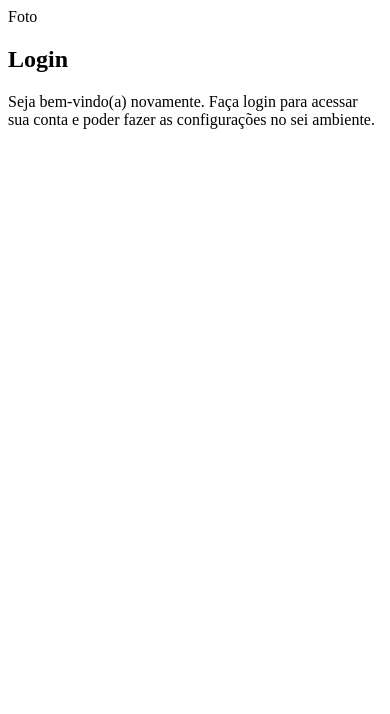
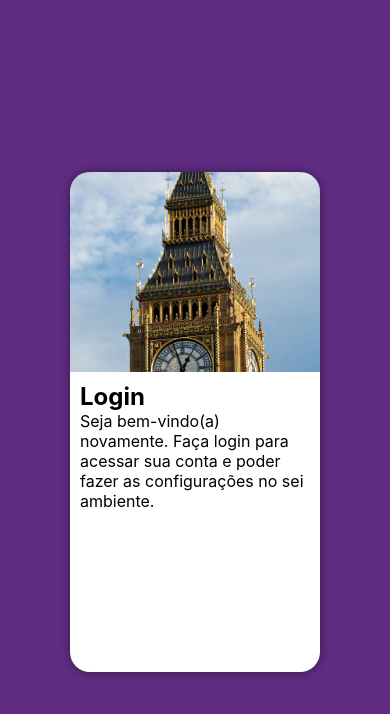
Before and after one commit to gabrielnicolinodev/projeto-login, a plain HTML site: page index.html in a window 390 px wide. Drawn offline with Linux system fonts and the light colour scheme.

Commit message:
criando o mobile first

```diff
--- a/estilos/style.css
+++ b/estilos/style.css
@@ -6,3 +6,50 @@ Verde: #49a09d
 Lilás: #5f2c82
 
 */
+
+*{
+    font-family: -apple-system, BlinkMacSystemFont, 'Segoe UI', Roboto, Oxygen, Ubuntu, Cantarell, 'Open Sans', 'Helvetica Neue', sans-serif;
+    padding: 0px;
+    margin: 0px;
+    box-sizing: border-box;
+}
+
+body, html{
+    background-color: #5f2c82;
+    height: 100vh;
+    width: 100vw;
+}
+
+main{
+    position: relative;
+    height: 100vh;
+    width: 100vw;
+}
+
+section#login{
+    position: absolute;
+    left: 50%;
+    top: 50%;
+    transform: translate(-50%, -50%);
+    overflow: hidden;
+
+
+    background-color: white;
+    width: 250px;
+    height: 500px;
+    border-radius: 20px;
+    box-shadow: 0px 0px 10px rgba(0, 0, 0, 0.450);
+}
+
+section#login > div#imagem{
+    display: block;
+    background: #5f2c82 url(../imagens/relódio.jpg) no-repeat;
+    background-size: cover;
+    background-position: left center;
+    height: 200px;
+}
+
+section#login > div#formulario{
+    display: block;
+    padding: 10px;
+}
--- a/index.html
+++ b/index.html
@@ -10,7 +10,7 @@
     <main>
         <section id="login">
             <div id="imagem">
-                Foto
+                <!--Aqui vai as imagens em CSS-->
             </div>
             <div id="formulario">
                 <h1>Login</h1>
```
